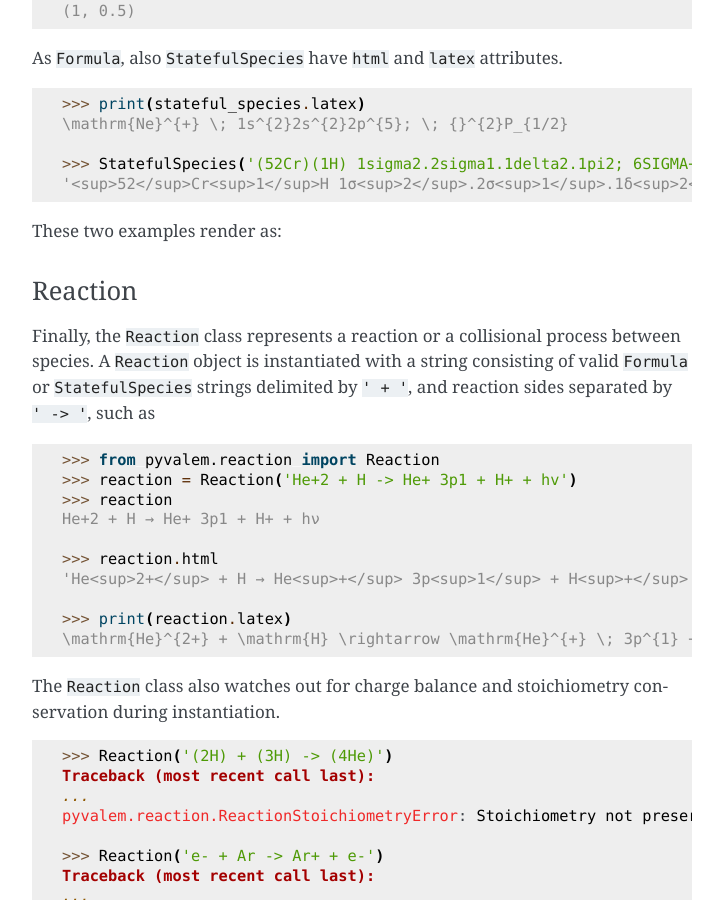
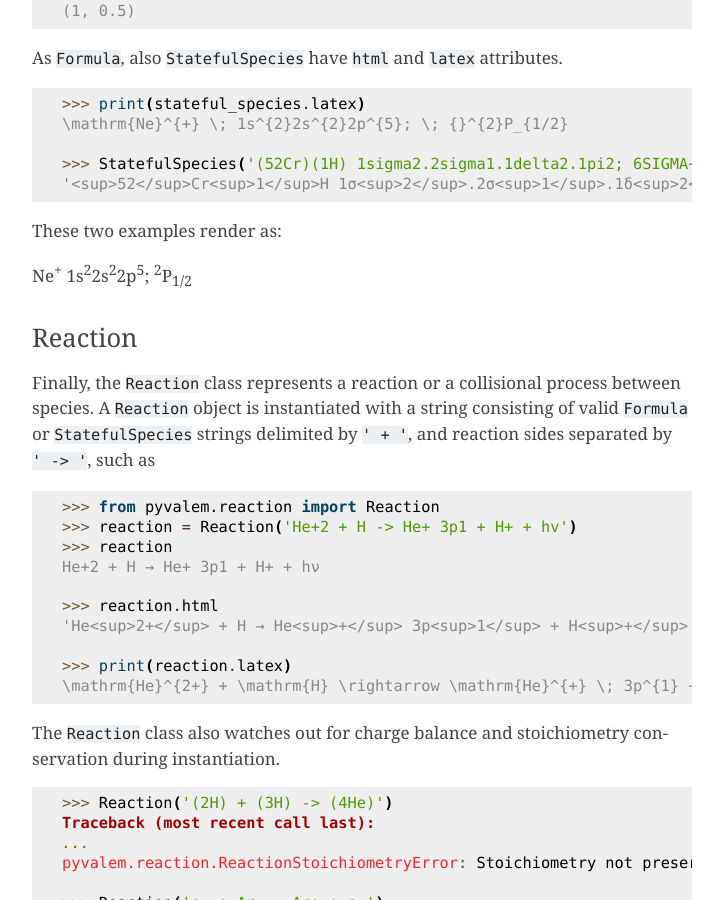
Before and after one commit to xnx/pyvalem, a Sphinx documentation site: the page built from doc/introduction.rst, in a window 1280 px wide and 900 px high, scrolled down 2230 px. Shown: the whole window, without its empty margins (388-1111 px from the left). Built offline with Sphinx 7.4.7, drawn with Linux system fonts in a browser that asks for light colours.

Commit message:
try to fix the html/latex rendering in docs

```diff
--- a/doc/introduction.rst
+++ b/doc/introduction.rst
@@ -130,9 +130,9 @@ As ``Formula``, also ``StatefulSpecies`` have ``html`` and ``latex`` attributes.
 
 These two examples render as:
 
-.. raw:: latex
+.. raw:: html
 
-    $\mathrm{Ne}^+ \; 1s^22s^22p^5; \; {}^2P_{1/2}$
+    Ne<sup>+</sup> 1s<sup>2</sup>2s<sup>2</sup>2p<sup>5</sup>; <sup>2</sup>P<sub>1/2</sub>
 
 
 Reaction
```
